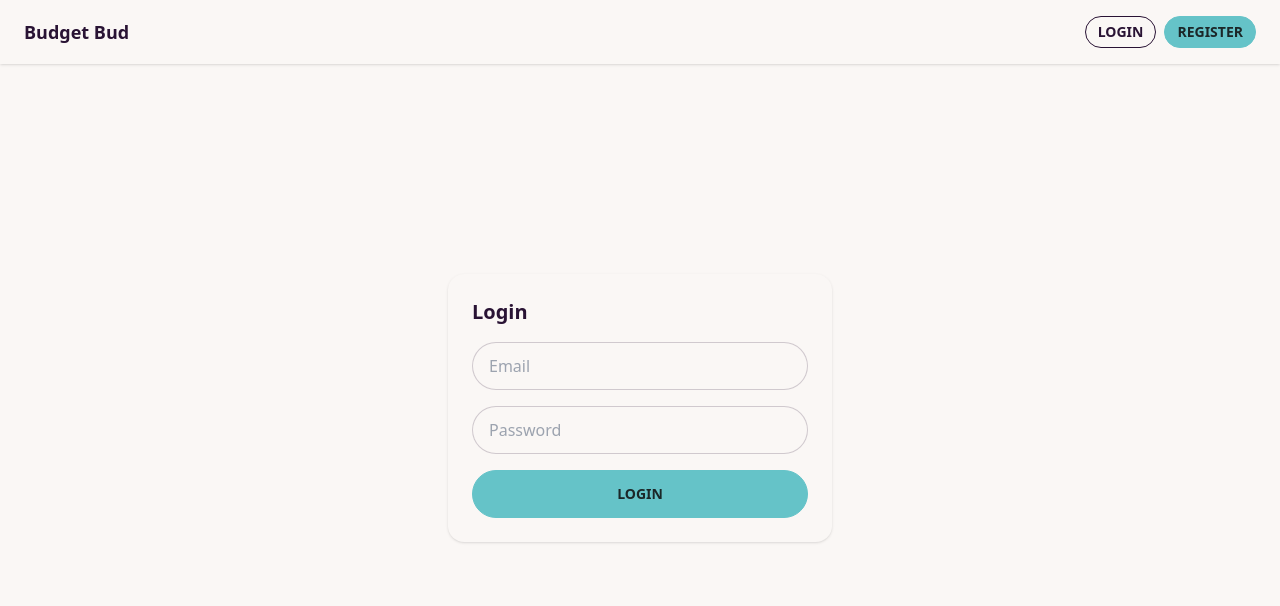
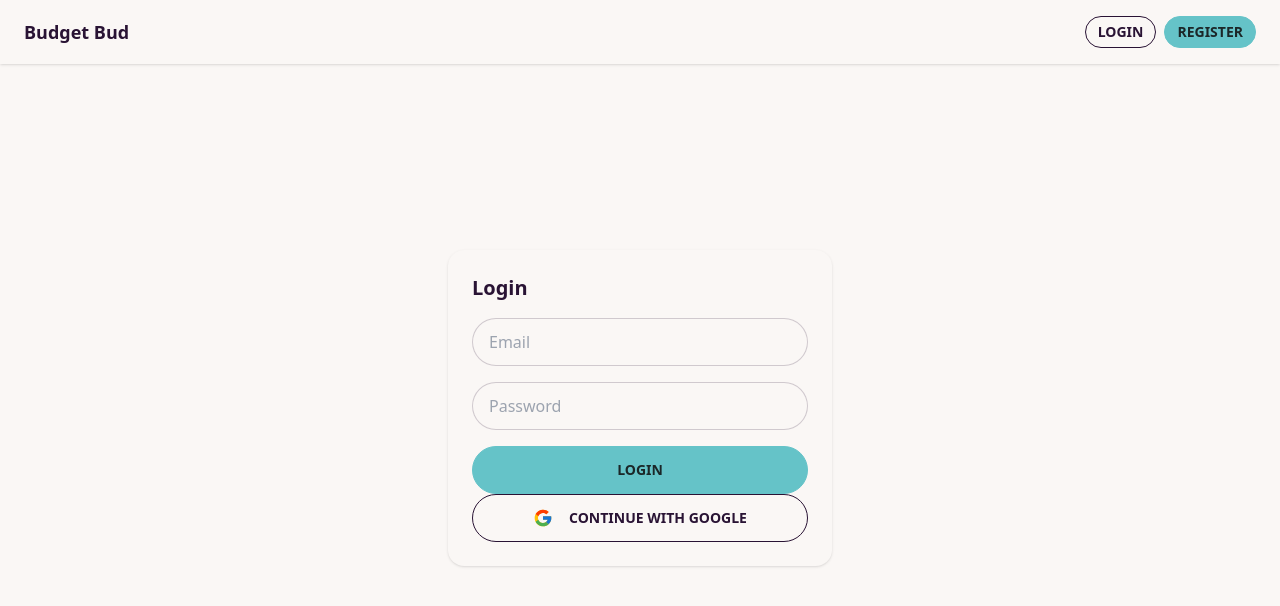
Before and after one commit to david-ironside/budget-bud, a React (Vite) app: page /login in a window 1280 px wide. Shown: the top 606 px of the page. Built offline with nearby package versions, Linux system fonts and the light colour scheme; no server answers.

Commit message:
Improve login UX: disable buttons during submission

```diff
--- a/package.json
+++ b/package.json
@@ -13,6 +13,7 @@
     "@supabase/supabase-js": "^2.50.0",
     "react": "^19.1.0",
     "react-dom": "^19.1.0",
+    "react-icons": "^5.5.0",
     "react-router-dom": "^7.6.2"
   },
   "devDependencies": {
--- a/src/pages/Login.jsx
+++ b/src/pages/Login.jsx
@@ -1,16 +1,19 @@
 import { useState } from "react";
 import { supabase } from "../supabaseClient";
 import { useNavigate } from "react-router-dom";
+import { FcGoogle } from 'react-icons/fc';
 
 export default function Login() {
   const navigate = useNavigate();
   const [email, setEmail] = useState("");
   const [password, setPassword] = useState("");
   const [message, setMessage] = useState("");
+  const [loading, setLoading] = useState(false);
 
 
   const handleLogin = async (e) => {
     e.preventDefault();
+    setLoading(true);
     console.log("🔐 Login attempt:", email);
 
     const { data, error } = await supabase.auth.signInWithPassword({ email, password });
@@ -33,7 +36,26 @@ export default function Login() {
         navigate("/dashboard");
       }, 500);
     }
+    setLoading(false);
   };
+
+  const handleGoogleLogin = async (e) => {
+    e.preventDefault();
+    setLoading(true);
+    const { error } = await supabase.auth.signInWithOAuth({
+      provider: 'google',
+      options: {
+        redirectTo: 'https://budget-bud-red.vercel.app/dashboard'
+      }
+    });
+
+    if (error) {
+      console.error("Google sign-in error:", error.message);
+      setMessage("Google login failed. Please try again.");
+    }
+    setLoading(false);
+  };
+
 
 
   return (
@@ -57,11 +79,14 @@ export default function Login() {
             onChange={(e) => setPassword(e.target.value)}
             required
           />
-          <button className="btn btn-primary w-full" type="submit">
-            Login
+          <button className={`btn btn-primary w-full ${loading ? "btn-disabled" : ""}`} type="submit" disabled={loading}>
+            {loading ? "Logging in…" : "Login"}
           </button>
         </form>
-        {message && (<p className={`text-sm mt-4 text-center ${ message.includes("success") ? "text-green-500" : "text-red-500"}`}>{message}</p>)}
+        <button className="btn btn-outline w-full flex items-center justify-center" onClick={handleGoogleLogin} disabled={loading}>
+            <FcGoogle className="text-xl mr-2" /> Continue with Google
+          </button>
+       {message && (<p className={`text-sm mt-4 text-center ${ message.includes("success") ? "text-green-500" : "text-red-500"}`}>{message}</p>)}
       </div>
     </div>
   );
```
Also changed, not shown: 1 other file (tests, documents, lock files or other folders).
